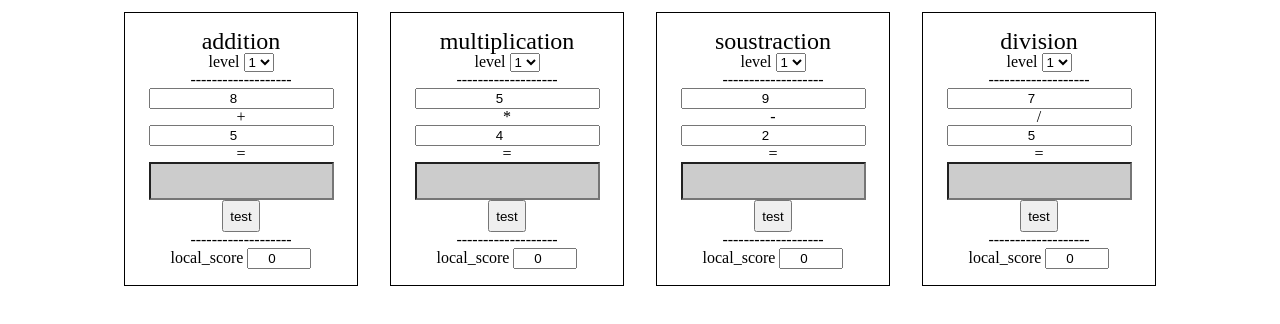
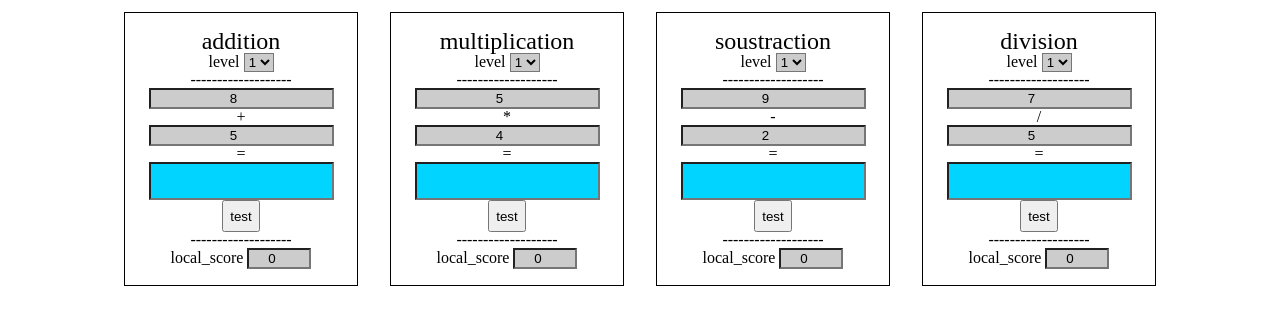
Before and after one commit to patrickletourneux/jeux_math, a plain HTML site: page index.html in a window 1280 px wide. Shown: the part 124-448 px from the top of the page. Drawn offline with Linux system fonts and the light colour scheme.

```diff
--- a/jeu_math.css
+++ b/jeu_math.css
@@ -24,9 +24,10 @@
     display: inline;
 }
 
-input{
+input, select{
     width: 50  px;
     text-align: center;
+    background-color: #ccc;
 }
 .result{
     height: 2rem;
--- a/jeu_math.js
+++ b/jeu_math.js
@@ -80,7 +80,7 @@
         const result = document.createElement('input');
         result.classList.add('result');
         result.classList.add(this.name);
-        result.style.backgroundColor = '#ccc';
+        result.style.backgroundColor = '#00d4ff';
         result.type = 'number';
         divContainer.appendChild(result);
 
```
